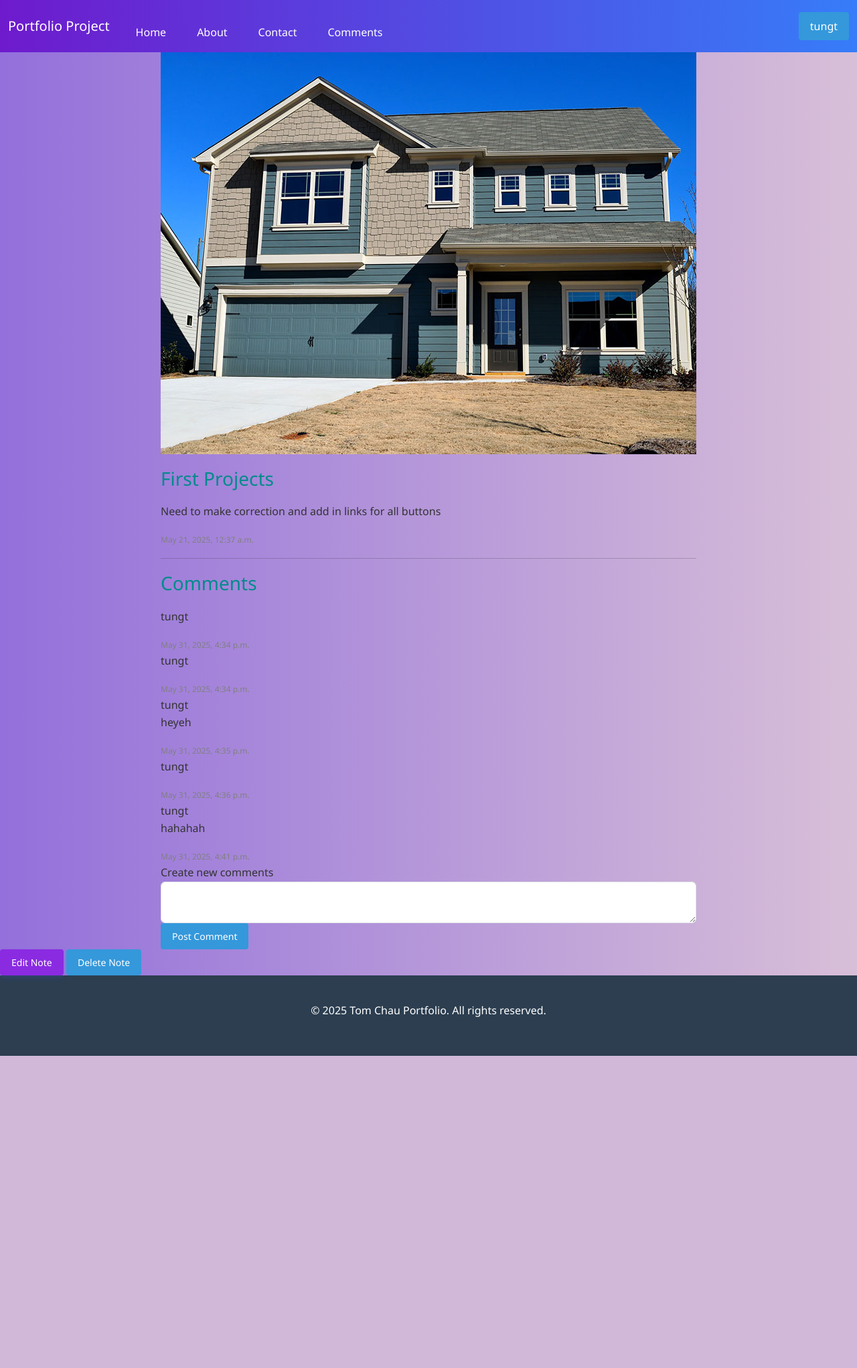
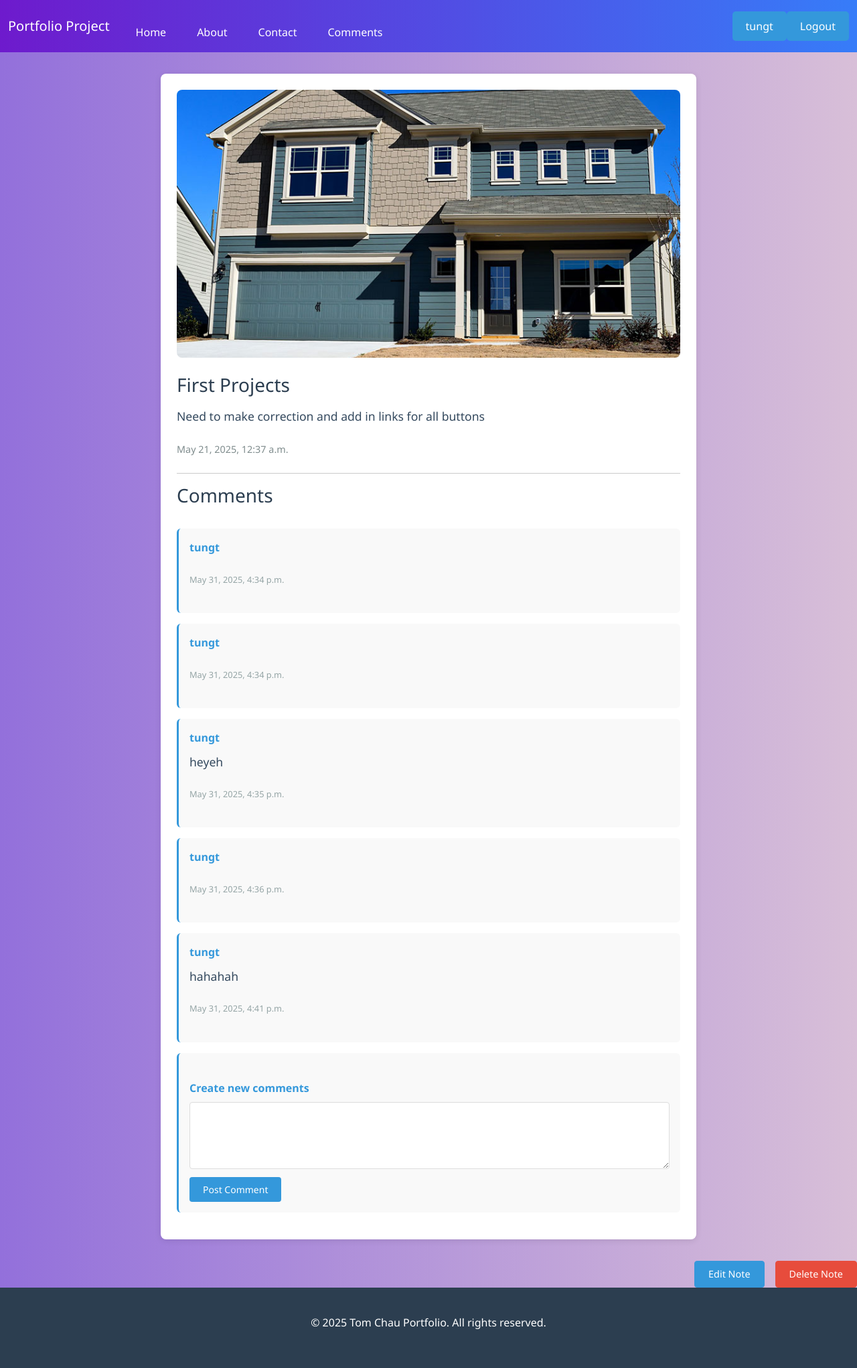
Before and after one commit to TomChau0402/Portfolio-web-site, a Django app: page /notes/details/1/ in a window 1280 px wide. Shown: the whole page at 67% size. Before the commit the page ends 1576 px from the top, so only its background shows below. Run offline with Django 5.2, Linux system fonts and the light colour scheme; a user stored in the database is signed in; data comes from the database, SQL or seed files in the repository; both versions use the stored data as it was after the commit.

Commit message:
update 6_14_25

```diff
--- a/config/settings.py
+++ b/config/settings.py
@@ -145,3 +145,5 @@ EMAIL_USE_SSL=False
 EMAIL_USE_TLS=True
 EMAIL_HOST_USER=env("EMAIL_USER")
 EMAIL_HOST_PASSWORD=env("EMAIL_KEY")
+LOGIN_REDIRECT_URL = "home"
+LOGOUT_REDIRECT_URL = "login"
--- a/config/urls.py
+++ b/config/urls.py
@@ -22,7 +22,7 @@ from django.conf import settings
 urlpatterns = [
     path('admin/', admin.site.urls),
     path('notes/', include ('notes.urls')),
-
+    path('', include ("django.contrib.auth.urls")),
     path('', include ('pages.urls')),
 
 ]
--- a/static/css/notes.css
+++ b/static/css/notes.css
@@ -1,264 +1,232 @@
-.note-list h1 {
-    text-align: center;
-    color: darkblue;
-    flex: 1;
+/* Base Styles */
+.note-list {
+    max-width: 1200px;
+    margin: 2rem auto;
+    padding: 0 1rem;
 }
 
-.note-list .note {
-    border: 1px solid #333;
-    border-radius: 4px;
-    width: 250px;
-    display: inline-block;
-    margin-right: 10px;
-    margin-bottom: 10px;
-    vertical-align: top;
-    height: 280px;
-    background-color: rgb(224, 236, 230);
+.title-row {
+    display: flex;
+    justify-content: space-between;
+    align-items: center;
+    margin-bottom: 2rem;
+    flex-wrap: wrap;
+    gap: 1rem;
 }
 
-.note-list .note-img {
-    width: 100%;
-    max-height: 160px;
-    ;
-
-
+.title-row h1 {
+    font-size: 2rem;
+    color: #333;
+    margin: 0;
 }
 
-.note-list .title-row {
-    display: flex;
-    align-items: center;
-    padding-right: 10px;
+/* Notes Grid Layout */
+.list {
+    display: grid;
+    grid-template-columns: repeat(auto-fill, minmax(300px, 1fr));
+    gap: 1.5rem;
+    padding: 0;
 }
 
+.note {
+    background: #fff;
+    border-radius: 8px;
+    box-shadow: 0 4px 6px rgba(0, 0, 0, 0.1);
+    padding: 1.5rem;
+    transition: transform 0.2s, box-shadow 0.2s;
+    border: 1px solid #eee;
+}
+
+.note:hover {
+    transform: translateY(-4px);
+    box-shadow: 0 6px 12px rgba(0, 0, 0, 0.15);
+}
+
+/* Note Image */
+.note-img {
+    width: 100%;
+    height: 200px;
+    object-fit: cover;
+    border-radius: 4px;
+    margin-bottom: 1rem;
+}
+
+/* Note Content */
+.note h3 {
+    font-size: 1.25rem;
+    margin: 0 0 0.5rem 0;
+    color: #2c3e50;
+}
+
+.note label {
+    display: block;
+    font-size: 0.875rem;
+    color: #7f8c8d;
+    margin-bottom: 1rem;
+}
+
+/* Controls (Buttons) */
+.controls {
+    display: flex;
+    gap: 0.5rem;
+}
+
+.btn {
+    padding: 0.5}
+
+    /* Note Details Page */
 .note-details {
     max-width: 800px;
-    ;
-    margin-left: auto;
-    margin-right: auto;
+    margin: 2rem auto;
+    padding: 1.5rem;
+    background: #fff;
+    border-radius: 8px;
+    box-shadow: 0 2px 10px rgba(0, 0, 0, 0.1);
 }
 
-.note-details .main-img {
-    max-width: 100%;
+.note-details img {
+    width: 100%;
+    max-height: 400px;
+    object-fit: cover;
+    border-radius: 8px;
+    margin-bottom: 1.5rem;
 }
 
 .note-details h3 {
-    margin-top: 20px;
-    margin-bottom: 20;
-    color: darkcyan;
+    font-size: 1.75rem;
+    color: #2c3e50;
+    margin-bottom: 1rem;
 }
 
 .note-details p {
-    white-space: pre-wrap;
+    font-size: 1.1rem;
+    line-height: 1.6;
+    color: #34495e;
+    margin-bottom: 1.5rem;
 }
 
 .note-details .date {
-    font-size: 12px;
-    color: grey;
+    display: block;
+    font-size: 0.9rem;
+    color: #7f8c8d;
+    margin-bottom: 1.5rem;
 }
 
-/* Main Container */
-.template-projects-container {
-    max-width: 1200px;
-    margin: 0 auto;
-    padding: 2 rem;
-    font-family: Arial, Helvetica, sans-serif;
-    font-size: large;
-    color: #333;
+/* Comments Section */
+.comments {
+    margin-top: 2rem;
 }
 
-/* Header Styles */
-.projects-header {
-    text-align: center;
-    margin-bottom: 3rem;
+.comments h3 {
+    font-size: 1.5rem;
+    color: #2c3e50;
+    margin-bottom: 1rem;
+    padding-bottom: 0.5rem;
+    border-bottom: 1px solid #eee;
 }
 
-.projects-header h1 {
-    font-size: large;
-    color: #2c3e50;
+.comment {
+    background: #f9f9f9;
+    padding: 1rem;
+    border-radius: 6px;
+    margin-bottom: 1rem;
+    border-left: 3px solid #3498db;
+}
+
+.comment .author {
+    font-weight: bold;
+    color: #3498db;
+    display: block;
     margin-bottom: 0.5rem;
 }
 
-.projects-header .subtitle {
-    font-size: 1.2rem;
-    color: #7f8c8d;
+.comment .date {
+    font-size: 0.8rem;
+    color: #95a5a6;
+    margin-top: 0.5rem;
 }
 
-/* Intro Section */
-.projects-intro {
-    background-color: #f8f9fa;
-    padding: 1.5rem;
-    border-radius: 8px;
-    margin-bottom: 2rem;
-    line-height: 1.6;
+/* Comment Form */
+.comment form {
+    margin-top: 1.5rem;
 }
 
-/* Filter Controls */
-.projects-filter {
-    margin-bottom: 2rem;
-    display: flex;
-    align-items: center;
-    gap: 1rem;
+.comment form textarea {
+    width: 100%;
+    padding: 0.75rem;
+    border: 1px solid #ddd;
+    border-radius: 4px;
+    margin-bottom: 0.75rem;
+    font-family: inherit;
+    resize: vertical;
+    min-height: 100px;
 }
 
-.projects-filter label {
-    font-weight: 600;
+.comment form button {
+    background: #3498db;
+    color: white;
+    border: none;
+    padding: 0.5rem 1.25rem;
+    border-radius: 4px;
+    cursor: pointer;
+    transition: background 0.2s;
 }
 
-.projects-filter select {
-    padding: 0.5rem 1rem;
-    border-radius: 4px;
-    border: 1px solid #ddd;
-    background-color: white;
-    font-size: 1rem;
+.comment form button:hover {
+    background: #2980b9;
 }
 
-/* Button styles to match Bootstrap */
-.btn {
-    display: inline-flex;
-    align-items: center;
-    justify-content: center;
-    gap: 0.5rem;
-    padding: 0.5rem 1rem;
-    border-radius: 0.25rem;
-    text-decoration: none;
-    font-weight: 500;
-    transition: all 0.15s ease;
-    border: 1px solid transparent;
+/* Controls (Edit/Delete Buttons) */
+.control {
+    display: flex;
+    gap: 1rem;
+    margin-top: 2rem;
+    justify-content: flex-end;
 }
 
-.btn-primary {
-    background-color: #0d6efd;
-    color: white;
+.control .btn {
+    padding: 0.5rem 1.25rem;
+    border-radius: 4px;
+    font-size: 0.9rem;
+    text-decoration: none;
+    transition: all 0.2s;
 }
 
-.btn-primary:hover {
-    background-color: #0b5ed7;
+.control .btn-primary {
+    background: #3498db;
+    color: white;
+    border: 1px solid #3498db;
 }
 
-.btn-outline-secondary {
-    background-color: transparent;
-    color: #6c757d;
-    border-color: #6c757d;
+.control .btn-primary:hover {
+    background: #2980b9;
+    border-color: #2980b9;
 }
 
-.btn-outline-secondary:hover {
-    background-color: #6c757d;
+.control .btn-danger {
+    background: #e74c3c;
     color: white;
+    border: 1px solid #e74c3c;
 }
 
-.me-2 {
-    margin-right: 0.5rem !important;
+.control .btn-danger:hover {
+    background: #c0392b;
+    border-color: #c0392b;
 }
 
-/* If icons aren't showing */
-.bi::before {
-    display: inline-block;
-    font-style: normal;
-    font-variant: normal;
-    text-rendering: auto;
-    line-height: 1;
-    font-family: "bootstrap-icons";
-}
-
-.btn-primary {
-    background: blueviolet;
-    color: white;
-    box-shadow: 0 4px 6px rgba(67, 97, 238, 0.2);
-}
-
-
-
-/* Projects Grid */
-.projects-grid {
-    display: grid;
-    grid-template-columns: repeat(auto-fill, minmax(280px, 1fr));
-    gap: 2rem;
-    margin-bottom: 3rem;
-}
-
-/* Project Card Styles */
-.project-card {
-    border: 1px solid #e0e0e0;
-    border-radius: 8px;
-    overflow: hidden;
-    transition: transform 0.3s ease, box-shadow 0.3s ease;
-}
-
-.project-card:hover {
-    transform: translateY(-5px);
-    box-shadow: 0 10px 20px rgba(0, 0, 0, 0.1);
-}
-
-.project-image {
-    position: relative;
-    height: 180px;
-    overflow: hidden;
-}
-
-.project-image img {
-    width: 100%;
-    height: 100%;
-    object-fit: cover;
-    transition: transform 0.3s ease;
-}
-
-.project-card:hover .project-image img {
-    transform: scale(1.05);
-}
-
-.project-badge {
-    position: absolute;
-    top: 10px;
-    right: 10px;
-    background-color: #e74c3c;
-    color: white;
-    padding: 0.25rem 0.5rem;
-}
-
-@media(max-width:767px) {
-    /* CSS for MOBILE*/
-
-    .note-list .title-row {
-        flex-direction: column;
-        padding-right: unset;
-        margin-bottom: 12px;
+/* Responsive Adjustments */
+@media (max-width: 768px) {
+    .note-details {
+        padding: 1rem;
     }
 
-    .note-list .note {
-        width: 100%;
-        margin: 12px;
+    .control {
+        flex-direction: column;
+        gap: 0.5rem;
     }
 
-    .note-list .list {
-        padding: 0 12px;
-    }
-
-    .note-list .note img {
+    .control .btn {
         width: 100%;
-        height: unset;
-        max-height: unset;
-    }
-
-    .note-details .comment {
-        padding: 10px;
-        background-color: azure;
-        border: 1px solid white;
-        margin-bottom: 10 px;
-        border-radius: 6px;
-    }
-
-    .note-details .comment p {
-        margin: 3px;
-
-    }
-
-    .note-details .comment .author {
-        font-weight: 600;
-        color: rgb(87, 135, 135);
-    }
-
-    .note-details .comment .date {
-        font-size: 12px;
-        color: #434445;
+        text-align: center;
     }
 }
--- a/static/css/style.css
+++ b/static/css/style.css
@@ -6,7 +6,21 @@
     --dark-color: #2c3e50;
     --accent-color: #e74c3c;
 }
+.hero-section .container {
+    display: flex;
+    flex-direction: row;
+    align-items: center;
+    gap: 4rem;
+}
 
+.hero-image {
+    flex: 1;
+    max-width: 50%;
+}
+
+.hero-content {
+    flex: 1;
+}
 * {
     margin: 0;
     padding: 0;
--- a/templates/navbar.html
+++ b/templates/navbar.html
@@ -26,9 +26,16 @@
       </ul>
       <div class="d-flex">
         {% if user.is_authenticated %}
-           <a href="#" class="btn btn-outline-dark">{{user.username}}</a>
+        <a href="#" class="btn btn-outline-dark">{{user.username}}</a>
+        <form method="POST" action="{% url 'logout' %}">
+          {% csrf_token %}
+
+
+          <input type="submit" value="Logout" class="btn btn-outline-dark"> </input>
+        </form>
+
         {% else %}
-           <a href="#" class="btn btn-outline-dark"> Login</a>
+        <a href="{% url 'login' %}" class="btn btn-outline-dark"> Login</a>
         {% endif %}
 
       </div>
--- a/templates/pages/template.html
+++ b/templates/pages/template.html
@@ -114,7 +114,7 @@
                 </div>
                 <div class="project-actions">
                     <a href="#" class="btn-primary">
-                         Live Preview
+                        Live Preview
                     </a>
                     <a href="#" class="btn-primary">
                         Download
```
Also changed, not shown: static/css/app.css (+142 -0 lines), templates/pages/website.html (+28 -11 lines), templates/registration/logged_out.html (added, +12 -0 lines), templates/registration/login.html (added, +51 -0 lines), db.sqlite3, static/img/collab.webp (added).
